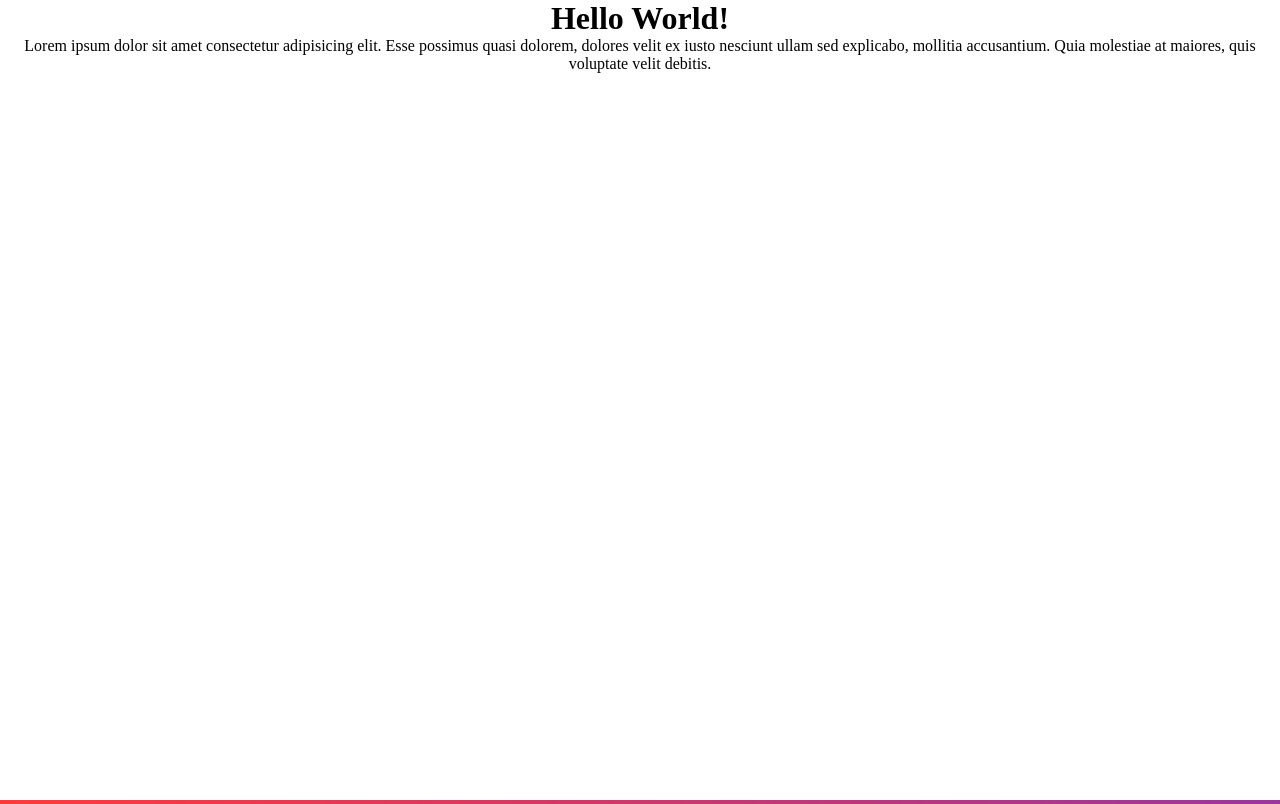
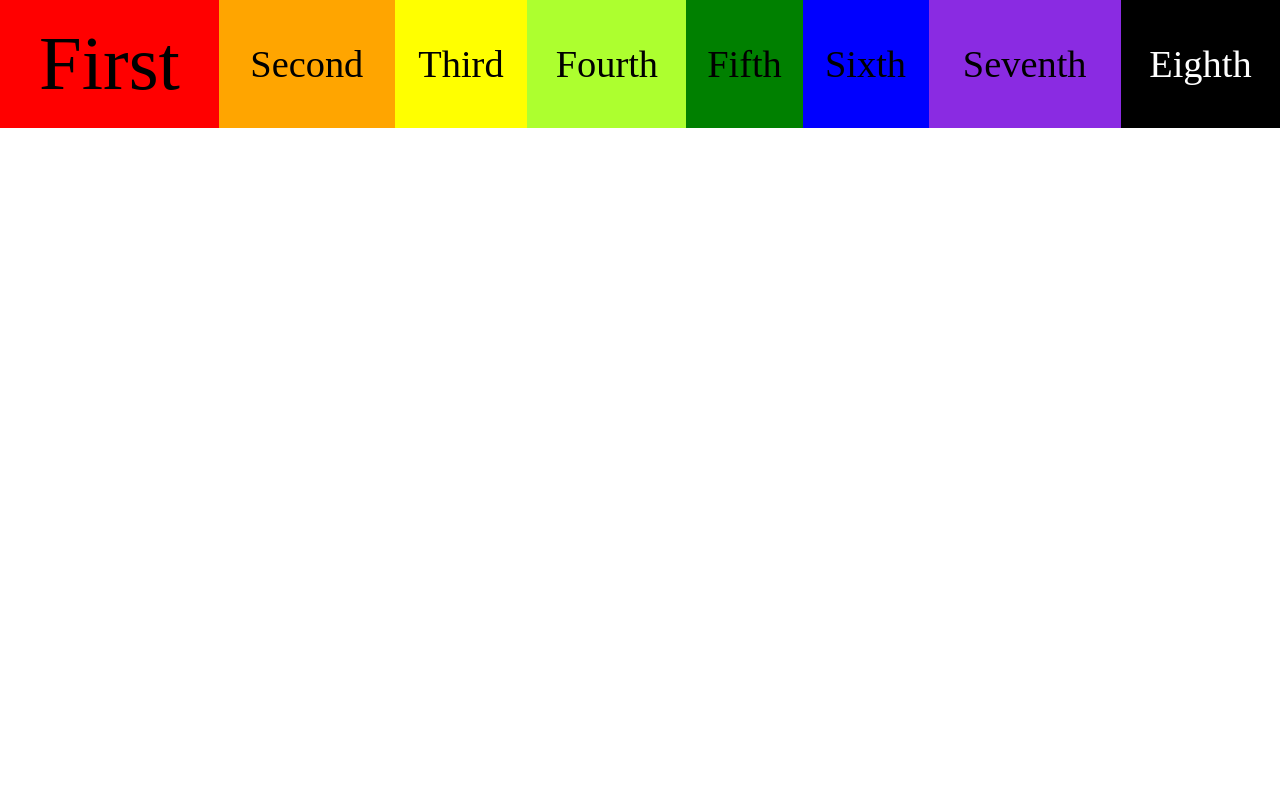
Before and after one commit to soshimee/random-stuff, a plain HTML site: page animation.html in a window 1280 px wide. Drawn offline with Linux system fonts and the light colour scheme.

Commit message:
Add files via upload

```diff
--- a/animation.html
+++ b/animation.html
@@ -1,13 +1,21 @@
 <!DOCTYPE html>
 <html>
-    <head>
-        <title>Animations</title>
-        <link rel="stylesheet" href="/css/animation.css">
-    </head>
-    <body>
-        <div class="fill centered" id="one">
-            <h1>Hello World!</h1>
-            <p>Lorem ipsum dolor sit amet consectetur adipisicing elit. Esse possimus quasi dolorem, dolores velit ex iusto nesciunt ullam sed explicabo, mollitia accusantium. Quia molestiae at maiores, quis voluptate velit debitis.</p>
-        </div>
-    </body>
+	<head>
+		<title>The animation</title>
+		<link rel="stylesheet" href="/css/animation.css">
+	</head>
+	<body>
+		<table>
+			<tr>
+				<td id="first">First</td>
+				<td id="second">Second</td>
+				<td id="third">Third</td>
+				<td id="fourth">Fourth</td>
+				<td id="fifth">Fifth</td>
+				<td id="sixth">Sixth</td>
+				<td id="seventh">Seventh</td>
+				<td id="eighth">Eighth</td>
+			</tr>
+		</table>
+	</body>
 </html>
--- a/css/animation.css
+++ b/css/animation.css
@@ -1,31 +1,57 @@
 html, body {
-    width: 100vw;
-    height: 100vh;
+	width: 100vw;
+	height: 100vh;
+	margin: 0;
+	padding: 0;
 }
 
-* {
-    margin: 0px;
-    padding: 0px;
+table {
+	width: 100vw;
+	height: 10vw;
+	text-align: center;
+	border-collapse: collapse;
+	font-size: 3vw;
 }
 
-body {
-    background-image: linear-gradient(to bottom right, rgb(255, 58, 58), rgb(53, 50, 255));
+td {
+	margin: 0;
+	padding: 0;
+	transition: font-size 1s, width 1s;
 }
 
-.fill {
-    display: inline-block;
-    height: 100px;
-    width: 100px;
-    background: white;
-    transition: width 1s, height 1s;
-    overflow: hidden;
+td:hover {
+	font-size: 6vw;
 }
 
-.fill:hover {
-    height: 100%;
-    width: 100%;
+#first {
+	background-color: red;
 }
 
-.centered {
-    text-align: center;
+#second {
+	background-color: orange;
 }
+
+#third {
+	background-color: yellow;
+}
+
+#fourth {
+	background-color: greenyellow;
+}
+
+#fifth {
+	background-color: green;
+}
+
+#sixth {
+	background-color: blue;
+}
+
+#seventh {
+	background-color: blueviolet;
+}
+
+#eighth {
+	background-color: black;
+	color: white;
+}
--- a/javascript/airquality.js
+++ b/javascript/airquality.js
@@ -3,7 +3,6 @@ $.getJSON("https://api.waqi.info/feed/seoul/?token=57c2c3a4f5e324473bfd71863c0ad
 	$("#seoul__pm25").html(data.data.iaqi.pm25.v);
 	$("#seoul__h").html(data.data.iaqi.h.v);
 	$("#seoul__t").html(data.data.iaqi.t.v);
-	console.log(data);
 });
 
 // Okinawa
```
